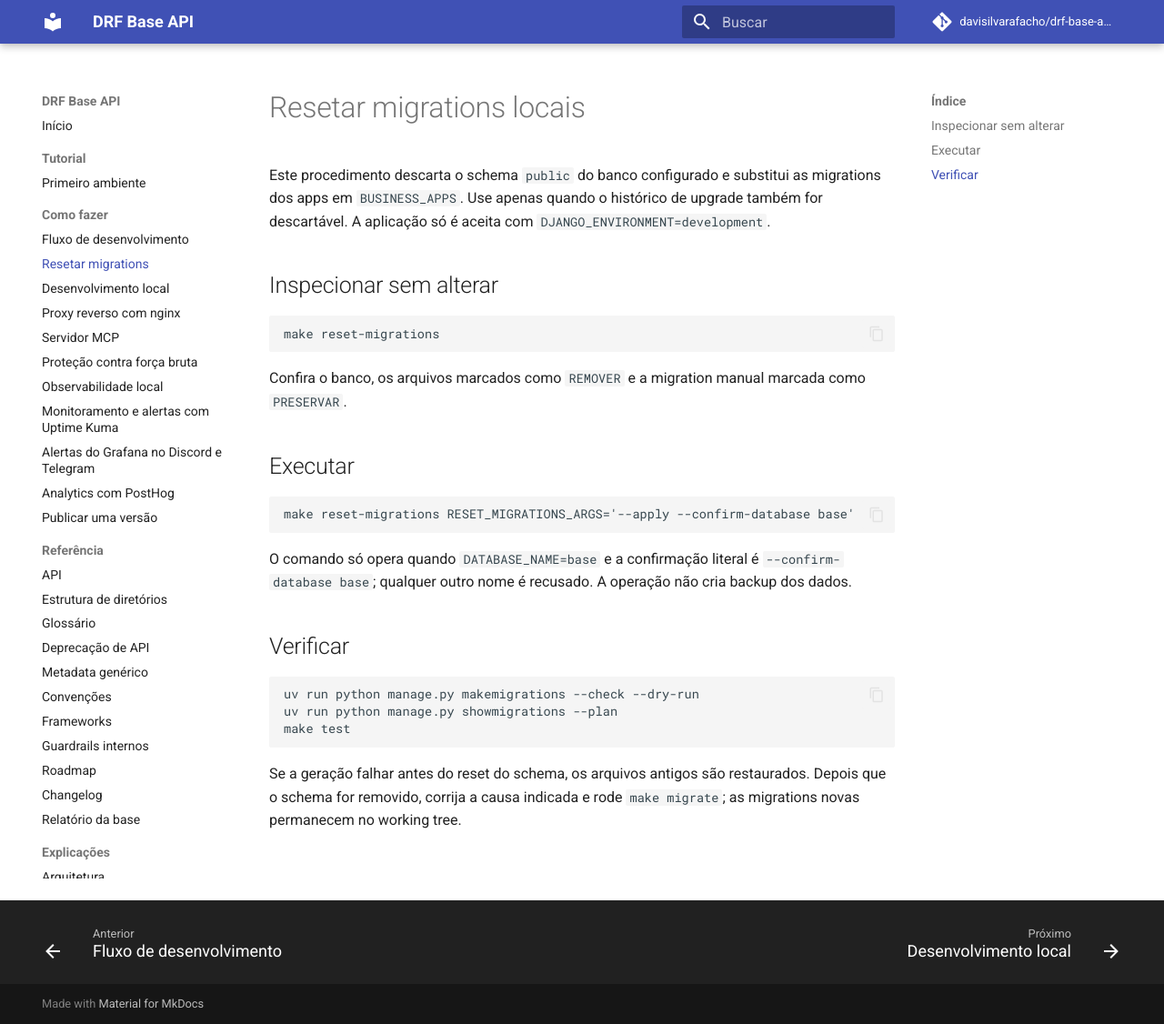
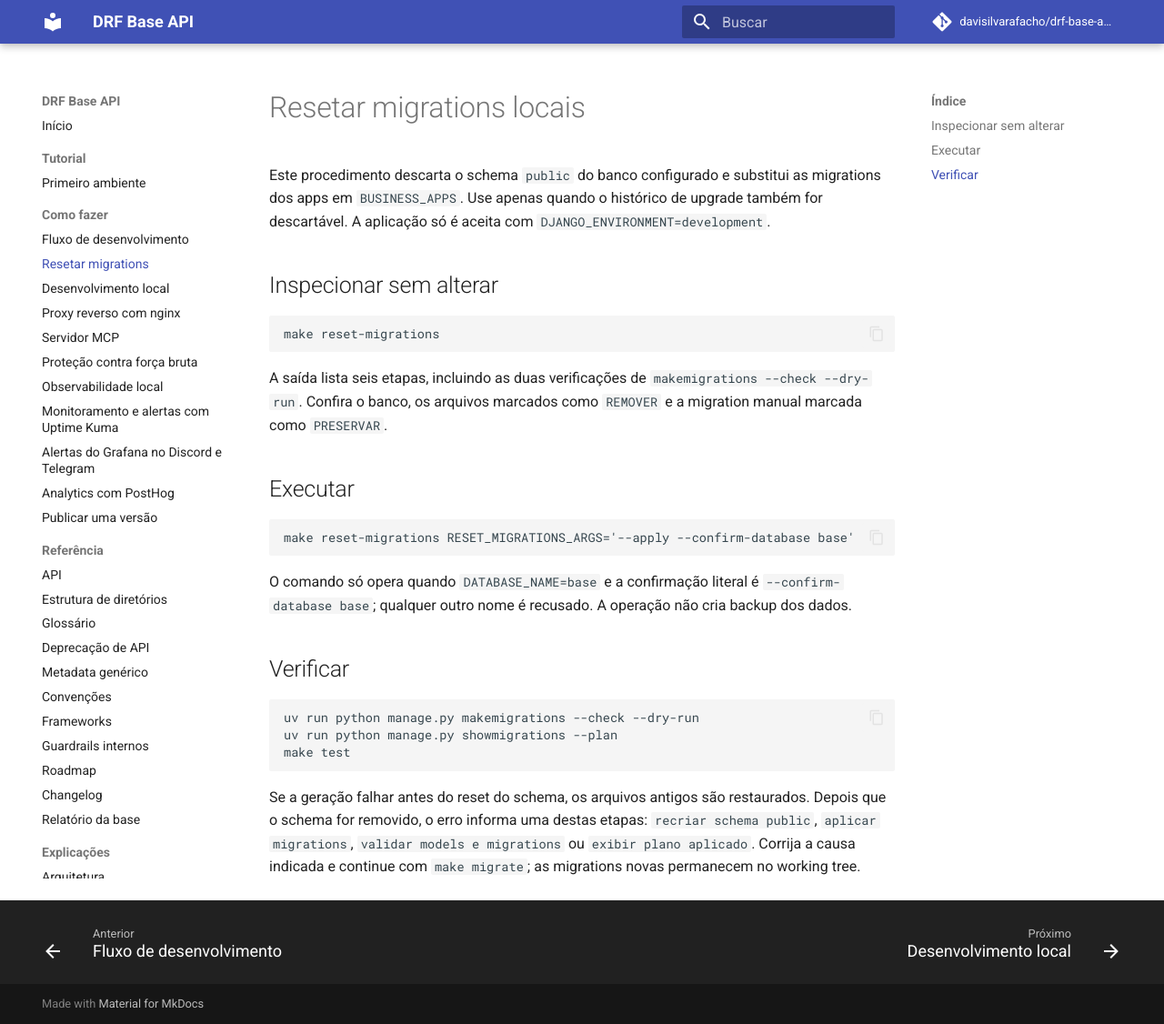
Before and after one commit to davisilvarafacho/django-api-startup-template, an MkDocs documentation site: the page built from docs/how-to/resetar-migrations.md, in a window 1280 px wide and 1126 px high. Shown: the whole window at 91% size. Built offline with MkDocs 1.6.1 and Material for MkDocs 9.7.7, drawn with Linux system fonts in a browser that asks for light colours; comment, search, counter and statistics services are not loaded.

Commit message:
docs: alinhar contrato do reset de migrations

````diff
--- a/docs/how-to/resetar-migrations.md
+++ b/docs/how-to/resetar-migrations.md
@@ -11,6 +11,8 @@ upgrade também for descartável. A aplicação só é aceita com
 make reset-migrations
 ```
 
+A saída lista seis etapas, incluindo as duas verificações de
+`makemigrations --check --dry-run`.
 Confira o banco, os arquivos marcados como `REMOVER` e a migration manual
 marcada como `PRESERVAR`.
 
@@ -33,5 +35,7 @@ make test
 ```
 
 Se a geração falhar antes do reset do schema, os arquivos antigos são
-restaurados. Depois que o schema for removido, corrija a causa indicada e rode
-`make migrate`; as migrations novas permanecem no working tree.
+restaurados. Depois que o schema for removido, o erro informa uma destas etapas:
+`recriar schema public`, `aplicar migrations`, `validar models e migrations` ou
+`exibir plano aplicado`. Corrija a causa indicada e continue com `make migrate`;
+as migrations novas permanecem no working tree.
````
Also changed, not shown: CLAUDE.md (+4 -8 lines), docs/how-to/fluxo-de-desenvolvimento.md (+4 -0 lines).
